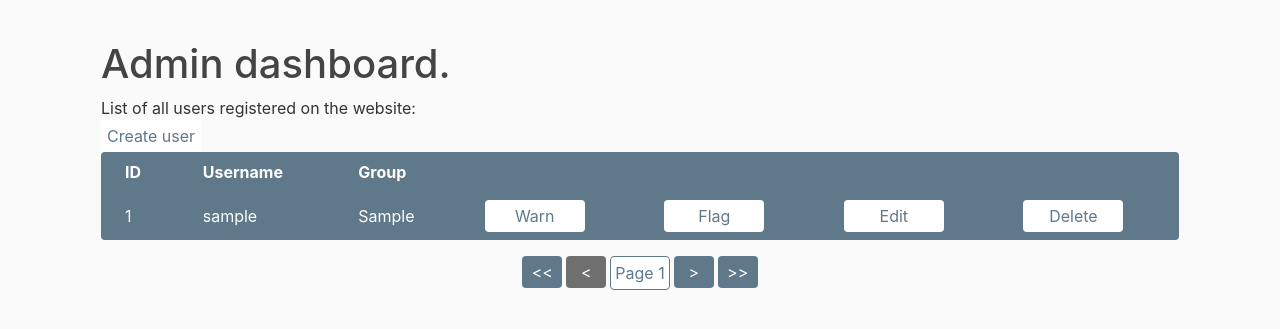
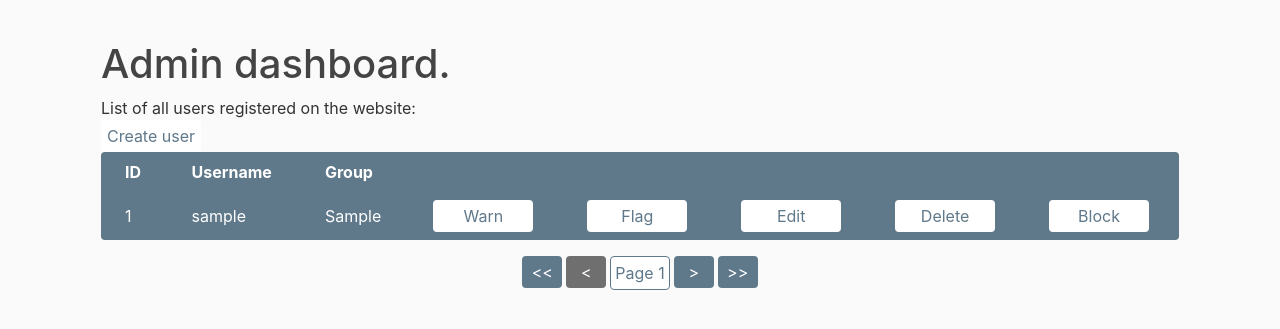
Before and after one commit to matteorobidoux/django-web-project, a Django app: template catalog_project/administration/templates/dashboard.html in a window 1280 px wide. Shown: the part 56-385 px from the top of the page. Run offline with Django 4.2, Linux system fonts and the light colour scheme; the template is opened without the code that fills it: most values are stand-ins (such as "Sample title", 1, 10 or a date in 2020); some libraries are stand-ins or nearby versions.

Commit message:
Add block to profile

```diff
--- a/catalog_project/administration/templates/admin-actions.html
+++ b/catalog_project/administration/templates/admin-actions.html
@@ -32,3 +32,15 @@
         </button>
     </a>
 </td>
+<td>
+    <form action="{% url 'block_user' target_user.id %}" method="POST">
+        {% csrf_token %}
+        <button type = 'submit' class="action-button-1">
+            {% if not target_user.profile.blocked %}
+            Block
+            {% else %}
+            Unblock
+            {% endif%}
+        </button>
+    </form>
+</td>
--- a/catalog_project/user_management/models.py
+++ b/catalog_project/user_management/models.py
@@ -14,7 +14,8 @@ class Profile(models.Model):
 
     user = models.OneToOneField(User, on_delete=models.CASCADE)
     image = models.ImageField(default='default.jpg', upload_to='profile_pics')
-    flagged = models.BooleanField(default=False);
+    flagged = models.BooleanField(default=False)
+    blocked = models.BooleanField(default=False)
 
     def __str__(self):
         return f'{self.user.username} Profile'
```
